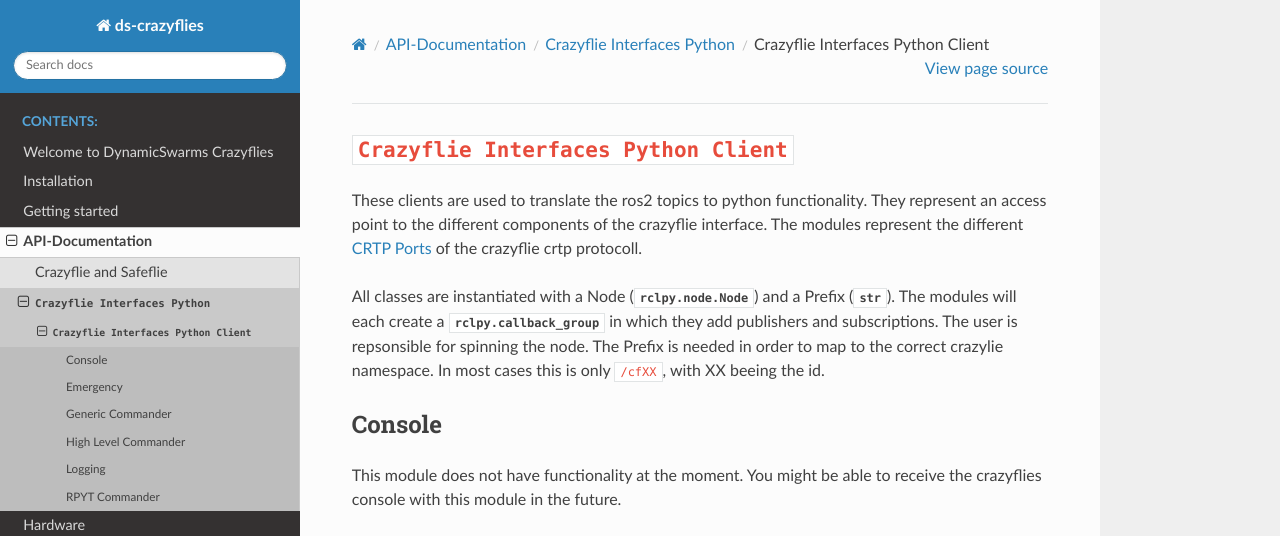
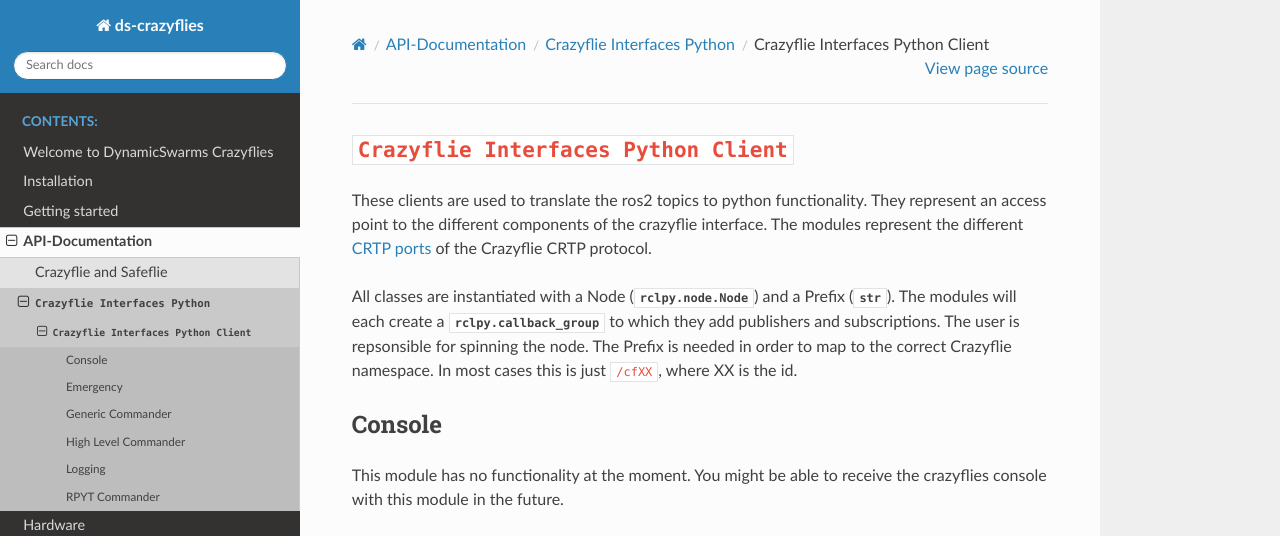
Before and after one commit to DynamicSwarms/ds-crazyflies, a Sphinx documentation site: the page built from docs/crazyflie_interfaces_python_client.rst, in a window 1280 px wide and 1400 px high. Shown: the top 536 px of the window. Built offline with Sphinx 7.4.7 and the Read the Docs theme 3.1.0, drawn with Linux system fonts in a browser that asks for light colours; some of the changed text lies outside the part shown; grey boxes are pictures that could not be loaded.

Commit message:
Update crazyflie_interfaces_python_client.rst
Changed wording and grammer to improve readability.

```diff
--- a/docs/crazyflie_interfaces_python_client.rst
+++ b/docs/crazyflie_interfaces_python_client.rst
@@ -7,19 +7,19 @@
 
 These clients are used to translate the ros2 topics to python functionality.
 They represent an access point to the different components of the crazyflie interface.
-The modules represent the different `CRTP Ports <https://www.bitcraze.io/documentation/repository/crazyflie-firmware/master/functional-areas/crtp/>`_
-of the crazyflie crtp protocoll.
+The modules represent the different `CRTP ports <https://www.bitcraze.io/documentation/repository/crazyflie-firmware/master/functional-areas/crtp/>`_
+of the Crazyflie CRTP protocol.
 
 All classes are instantiated with a Node (:class:`rclpy.node.Node`) and a Prefix (:class:`str`).
-The modules will each create a :class:`rclpy.callback_group` in which they add publishers and subscriptions.
+The modules will each create a :class:`rclpy.callback_group` to which they add publishers and subscriptions.
 The user is repsonsible for spinning the node.
-The Prefix is needed in order to map to the correct crazylie namespace. In most cases this is only ``/cfXX``, with XX beeing the id.
+The Prefix is needed in order to map to the correct Crazyflie namespace. In most cases this is just ``/cfXX``, where XX is the id.
 
 
 Console
 ^^^^^^^
 
-This module does not have functionality at the moment.
+This module has no functionality at the moment.
 You might be able to receive the crazyflies console with this module in the future.
 
 .. automodule:: crazyflie_interfaces_python.client.console
@@ -36,10 +36,10 @@ Emergency
 Generic Commander
 ^^^^^^^^^^^^^^^^^
 
-This is the entry point to the low level commander of the crazyflie.
-The commands will get passed directly into the controller of the crazyflie.
-Sending position setpoints to far distant points will crash the crazyflie.
-Also ensure to call notify :meth:`notify_setpoints_stop <crazyflie_interfaces_python.client.generic_commander.GenericCommanderClient.notify_setpoints_stop>`,
+This is the entry point to the Crazyflie's low level commander.
+The commands are sent directly to Crazyflie's controller.
+Sending position setpoints to far away points will crash the Crazyflie.
+Also, be sure to call :meth:`notify_setpoints_stop <crazyflie_interfaces_python.client.generic_commander.GenericCommanderClient.notify_setpoints_stop>`
 before sending high level commands again.
 
 .. automodule:: crazyflie_interfaces_python.client.generic_commander
```
